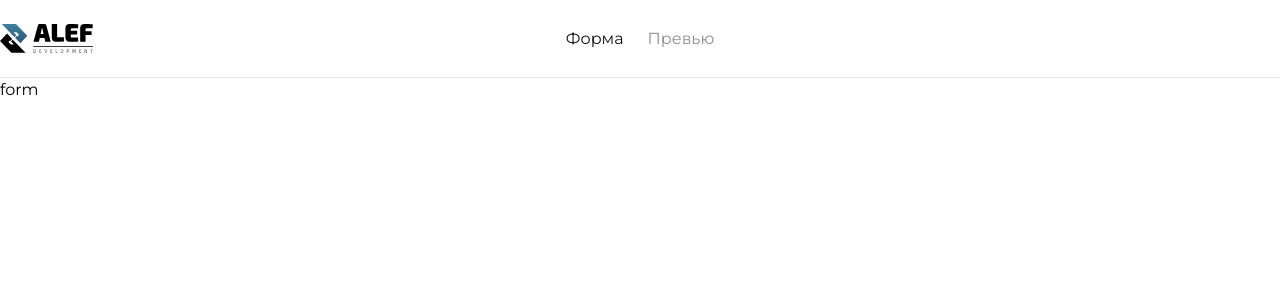
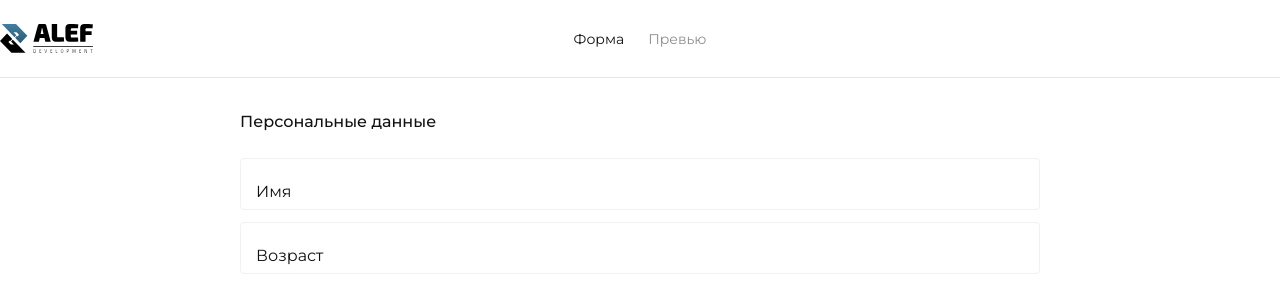
Before and after one commit to Abandoned-knowledge/alef-test, a Vue app: page / in a window 1280 px wide. Shown: the top 308 px of the page. Built offline with nearby package versions, Linux system fonts and the light colour scheme.

Commit message:
create PersonalInfo

```diff
--- a/src/app/style/tailwind.css
+++ b/src/app/style/tailwind.css
@@ -12,4 +12,8 @@
     --color-gray-light: #f1f1f1;
     --color-gray-medium: #fafafa;
   }
+
+  :where(*) {
+    color: var(--color-black);
+  }
 }
--- a/src/components/HeaderBase.vue
+++ b/src/components/HeaderBase.vue
@@ -21,7 +21,7 @@ const routes = [
         <RouterLink
           v-for="route in routes"
           :to="route.to"
-          class="hover:text-black cursor-pointer text-gray transition-all"
+          class="hover:text-black cursor-pointer text-sm text-gray transition-all"
         >
           {{ route.name }}
         </RouterLink>
--- /dev/null
+++ b/src/components/PersonalInfo.vue
@@ -0,0 +1,22 @@
+<script setup lang="ts">
+import InputBase from "@/shared/ui/InputBase.vue";
+</script>
+
+<template>
+  <div class="flex w-[800px] flex-col gap-3">
+    <p class="mb-3 font-medium">Персональные данные</p>
+    <InputBase
+      input-label="Имя"
+      type="text"
+    />
+    <InputBase
+      input-label="Возраст"
+      type="number"
+    />
+    <input
+      type="text"
+      inputmode="numeric"
+      pattern="[0-9]*"
+    />
+  </div>
+</template>
--- a/src/pages/FormPage.vue
+++ b/src/pages/FormPage.vue
@@ -1,8 +1,11 @@
 <script setup lang="ts">
 import HeaderBase from "@/components/HeaderBase.vue";
+import PersonalInfo from "@/components/PersonalInfo.vue";
 </script>
 
 <template>
   <HeaderBase />
-  <h1>form</h1>
+  <main class="container mt-8 flex flex-col items-center">
+    <PersonalInfo />
+  </main>
 </template>
--- /dev/null
+++ b/src/shared/ui/InputBase.vue
@@ -0,0 +1,48 @@
+<script setup lang="ts">
+interface Props {
+  inputLabel: string;
+  type: "text" | "number";
+}
+const { inputLabel, type } = defineProps<Props>();
+
+function handleKeyDown(event: KeyboardEvent) {
+  const key = event.key;
+  if (isNaN(Number(event.key)) && key !== "Backspace") event.preventDefault();
+}
+</script>
+
+<template>
+  <div class="input-box">
+    <input
+      v-if="type === 'number'"
+      @keydown="handleKeyDown($event)"
+      type="text"
+      placeholder=""
+    />
+    <input
+      v-else
+      type="text"
+      placeholder=""
+    />
+    <label>{{ inputLabel }}</label>
+  </div>
+</template>
+
+<style lang="css" scoped>
+.input-box {
+  @apply relative;
+  input {
+    @apply border-gray-light w-full rounded border px-4 pb-1.5 pt-6 text-sm outline-1 placeholder:opacity-0;
+    &:focus,
+    &:not(:placeholder-shown) {
+      + label {
+        @apply -translate-y-full text-sm text-gray;
+      }
+    }
+  }
+
+  label {
+    @apply pointer-events-none absolute bottom-1.5 left-4 font-normal transition-all;
+  }
+}
+</style>
```
